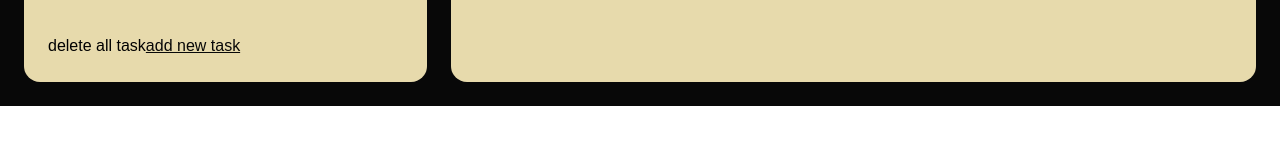
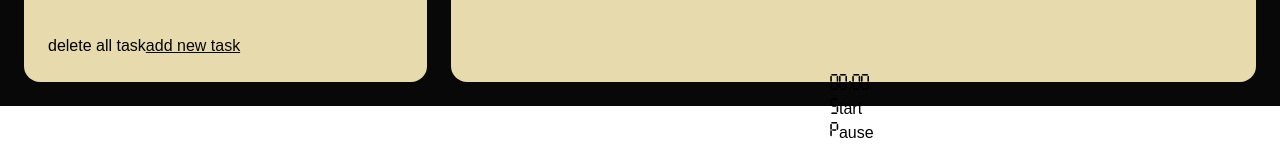
Before and after one commit to DI3906/focus-pomodoro, a Next.js app: page / in a window 1280 px wide. Shown: the part 694-842 px from the top of the page. Before the commit the page ends 800 px from the top, so only its background shows below. Built offline with nearby package versions, Linux system fonts and the light colour scheme; a web font is replaced by a local one.

Commit message:
refactor components

```diff
--- /dev/null
+++ b/app/Stopwatch/Stopwatch.tsx
@@ -0,0 +1,11 @@
+
+export default function Stopwatch() {
+  return (
+    <div>
+      <p>00:00</p>
+      <p>Start</p>
+      <p>Pause</p>
+      <p>Reload</p>
+    </div>
+  );
+}
--- /dev/null
+++ b/app/Watch/Watch.tsx
@@ -0,0 +1,11 @@
+import Pomodoro from "../components/Pomodoro/Pomodoro";
+import Stopwatch from "../Stopwatch/Stopwatch";
+
+export default function Watch() {
+  return (
+    <div className="w-full h-full rounded-2xl p-3 flex-col justify-items-center content-center pomodoro">
+      <Pomodoro />
+      <Stopwatch />
+    </div>
+  );
+}
--- a/app/page.tsx
+++ b/app/page.tsx
@@ -1,5 +1,5 @@
 import Todo from './components/Todo/Todo';
-import Pomodoro from './components/Pomodoro/Pomodoro';
+import Watch from './Watch/Watch';
 
 export default function Home() {
   return (
@@ -8,7 +8,7 @@ export default function Home() {
         <Todo />
       </div>
       <div className="w-2/3">
-        <Pomodoro />
+        <Watch />
       </div>
     </main>
   );
```
